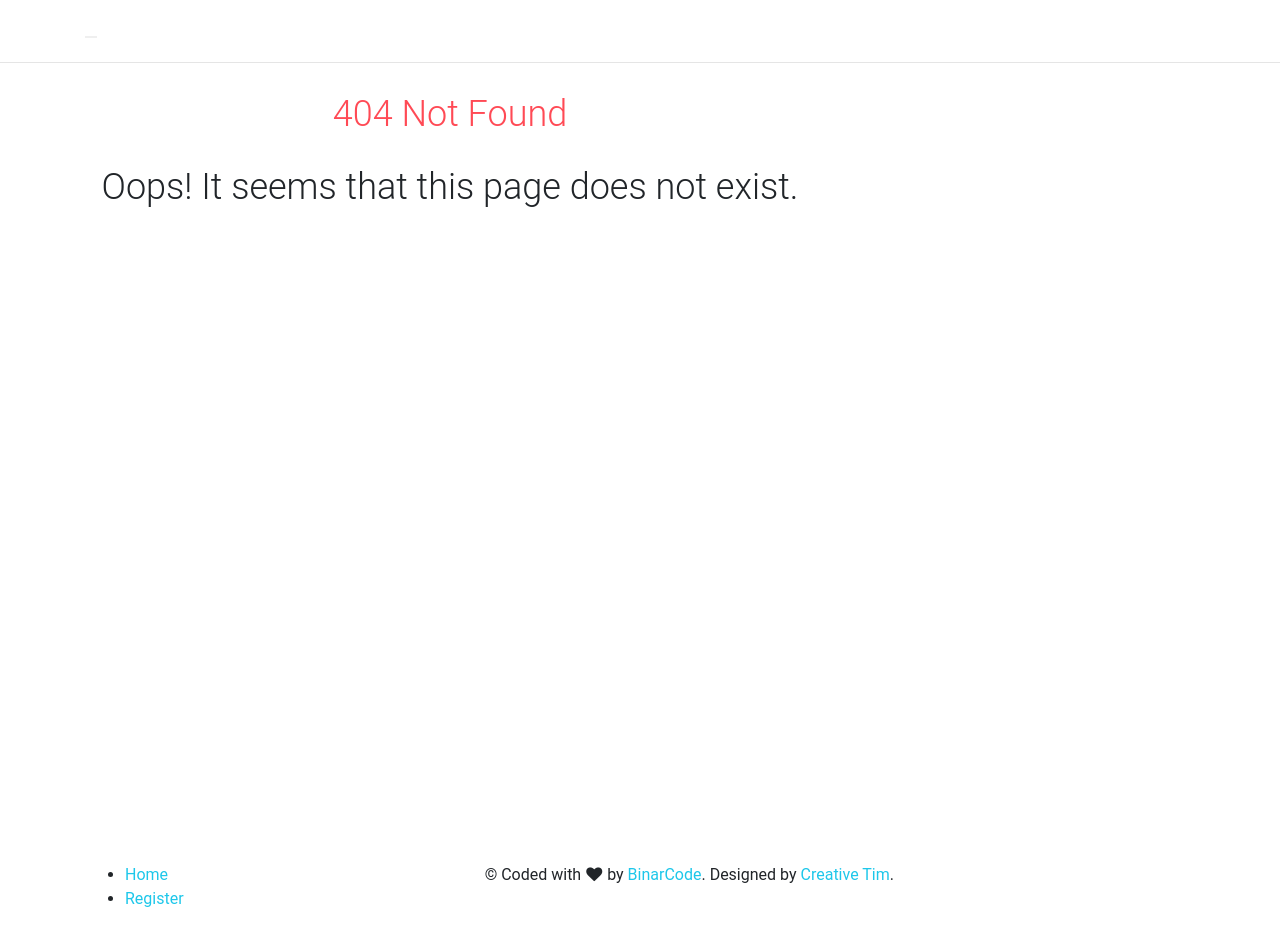
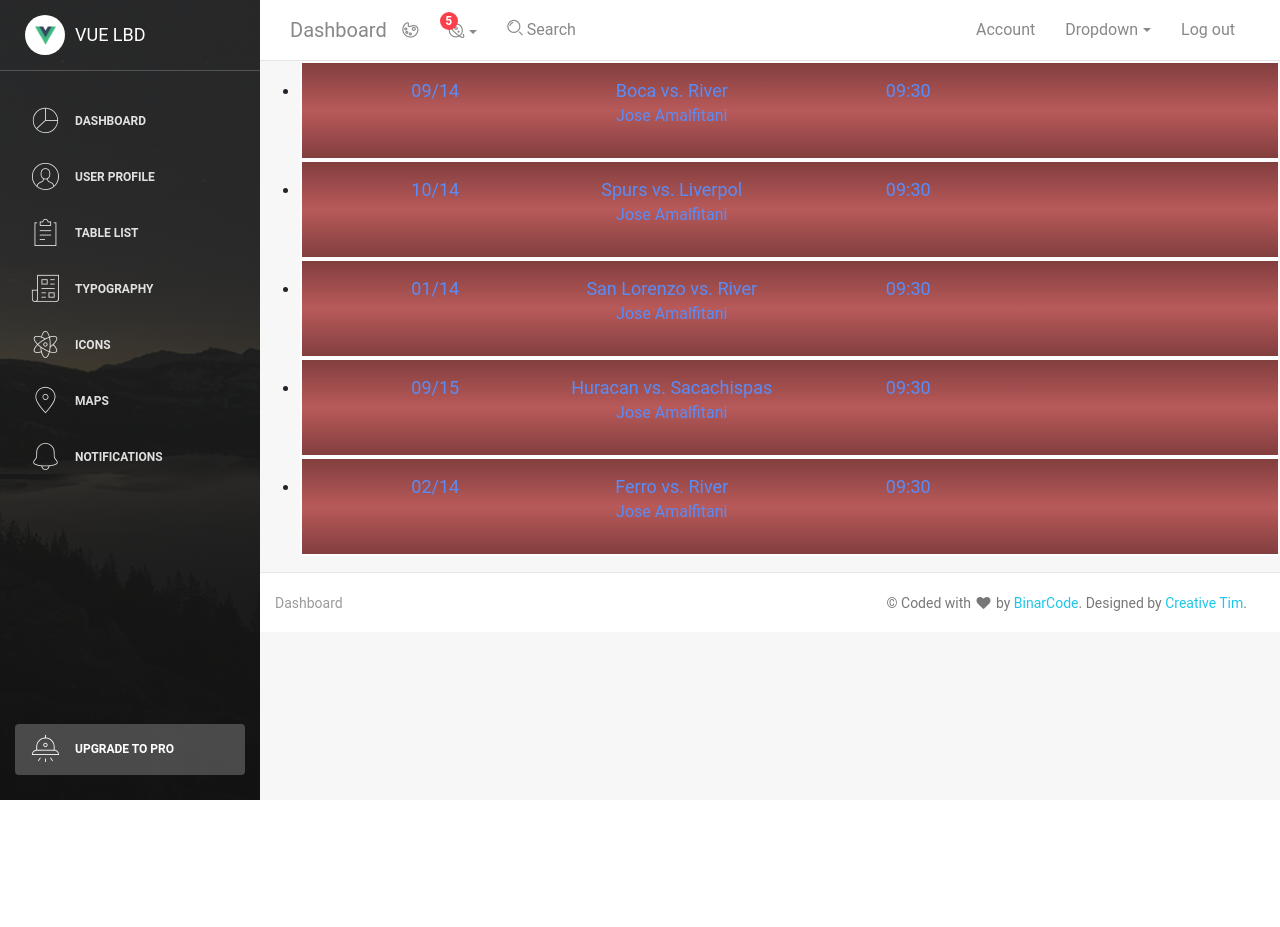
Before and after one commit to zolemello/MobileWebDevelopment, a Vue app: page /#/admin/partidos in a window 1280 px wide. Before the commit this address had no page. After the commit the page ends 800 px from the top, so only its background shows below. Built offline with nearby package versions, Linux system fonts and the light colour scheme; what v-tooltip would draw is missing.

Commit message:
intento de tabla partidos

```diff
--- a/public/index.html
+++ b/public/index.html
@@ -17,10 +17,7 @@
 <body>
 <div id="app"></div>
 <!-- built files will be auto injected
-
-COMENTARIO DEE PRUEBA
-
-agregando esto a ver si sale en github-->
+-->
 
 
 </body>
--- /dev/null
+++ b/src/components/Partidos/PartidoDelDia.vue
@@ -0,0 +1,30 @@
+<template>
+  <button type="button" class="btn btn-primary btn-lg btn-block">
+    <div class="row">
+      <div class="col-3">{{fecha}}</div>
+      <div class="col-3">{{local}} vs. {{visitante}}<p>{{lugar}}</p></div>
+      <div class="col-3">{{hora}}</div>
+    </div>
+  </button>
+</template>
+
+<script>
+	export default {
+    props: {
+      fecha: String,
+      local: String,
+      visitante: String,
+      lugar: String,
+      hora: String
+    },
+		name: "PartidoDelDia"
+	}
+</script>
+
+<style scoped>
+  .btn-primary{
+    background-image: linear-gradient(#611, #A33, #611);
+    border-radius: 0;
+    border-color: white;
+  }
+</style>
--- a/src/pages/PaginaPrueba.vue
+++ /dev/null
@@ -1,14 +0,0 @@
-
-<template>
-
-</template>
-
-<script>
-export default {
-name:"PaginaPrueba"
-
-}
-</script>
-
-<style scoped>
-</style>
--- /dev/null
+++ b/src/pages/Partidos.vue
@@ -0,0 +1,63 @@
+
+<template>
+
+  <div>
+    <ul>
+      <li v-for="partido in partidos">
+        <partido-del-dia v-bind="partido"/>
+      </li>
+    </ul>
+
+  </div>
+</template>
+
+<script>
+  import PartidoDelDia from '../components/partidos/PartidoDelDia'
+	export default {
+    data() {
+      return {
+        partidos:[
+          {
+            fecha: "09/14",
+            local: "Boca",
+            lugar: "Jose Amalfitani",
+            visitante: "River",
+            hora: "09:30"
+          },{
+            fecha: "10/14",
+            local: "Spurs",
+            lugar: "Jose Amalfitani",
+            visitante: "Liverpol",
+            hora: "09:30"
+          },{
+            fecha: "01/14",
+            local: "San Lorenzo",
+            lugar: "Jose Amalfitani",
+            visitante: "River",
+            hora: "09:30"
+          },{
+            fecha: "09/15",
+            local: "Huracan",
+            lugar: "Jose Amalfitani",
+            visitante: "Sacachispas",
+            hora: "09:30"
+          },{
+            fecha: "02/14",
+            local: "Ferro",
+            lugar: "Jose Amalfitani",
+            visitante: "River",
+            hora: "09:30"
+          }]
+      }
+    },
+    props: {
+    },
+	  components: {
+	    PartidoDelDia
+    },
+		name: "Partidos"
+	}
+</script>
+
+<style scoped>
+</style>
--- a/src/routes/routes.js
+++ b/src/routes/routes.js
@@ -12,7 +12,7 @@ import Maps from 'src/pages/Maps.vue'
 import Notifications from 'src/pages/Notifications.vue'
 import Upgrade from 'src/pages/Upgrade.vue'
 import TestPage from '../pages/TestPage'
-import PaginaPrueba from '../pages/PaginaPrueba'
+import Partidos from '../pages/Partidos'
 
 
 const routes = [
@@ -73,9 +73,9 @@ const routes = [
       },
 
       {
-        path: 'paginaprueba',
-        name: 'paginaprueba',
-        component: PaginaPrueba
+        path: 'partidos',
+        name: 'partidos',
+        component: Partidos
       },
 
 
```
Also changed, not shown: 1 other file (tests, documents, lock files or other folders).
